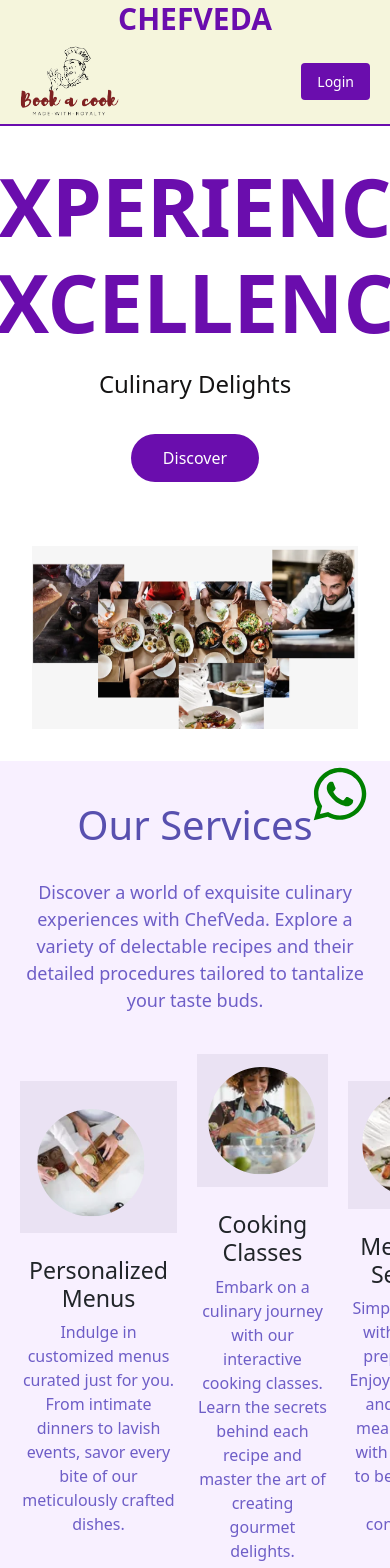
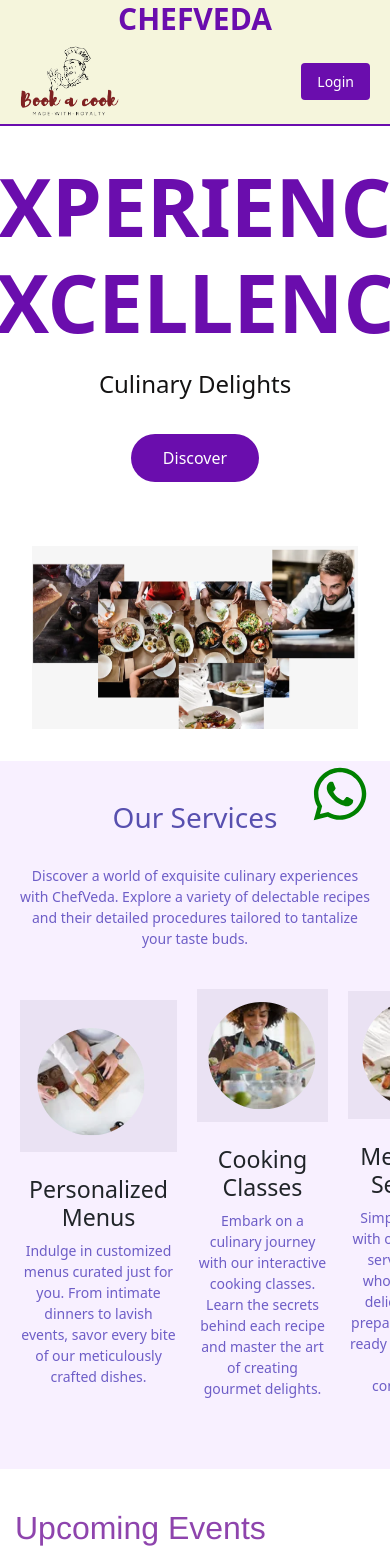
Before and after one commit to karthikeya2023/chefBookingFrontEnd, a React (Vite) app: page / in a window 390 px wide. Shown: the top 1568 px of the page. Built offline with nearby package versions, Linux system fonts and the light colour scheme; no server answers.

Commit message:
css updated

```diff
--- a/src/ViewRecipe.css
+++ b/src/ViewRecipe.css
@@ -141,3 +141,40 @@
   .add-review button:hover {
     background-color: #0056b3;
   }
+
+/* Media Queries for Responsive Design */
+@media screen and (max-width: 768px) {
+  .recipe-header {
+      flex-direction: column;
+  }
+
+  .recipe-image img {
+      height: auto;
+  }
+
+  .recipe-body {
+      flex-direction: column;
+  }
+
+  .ingredients, .instructions {
+      margin-top: 30px;
+  }
+}
+
+@media screen and (max-width: 480px) {
+  .dish-name {
+      font-size: 20px;
+  }
+
+  .dish-title {
+      font-size: 22px;
+  }
+
+  .info-item p {
+      font-size: 14px;
+  }
+
+  .info-item div {
+      font-size: 16px;
+  }
+}
--- a/src/services.css
+++ b/src/services.css
@@ -113,13 +113,54 @@
 
 /* Responsive adjustments */
 @media (max-width: 768px) {
+  .services-heading {
+      font-size: 32px;
+  }
+
+  .services-description {
+      font-size: 16px;
+  }
+
+  .service-card {
+      flex: 1 1 100%;
+      max-width: none;
+  }
+
+  .upcoming-events-heading {
+      font-size: 36px;
+  }
+
   .events-grid {
-    grid-template-columns: repeat(2, 1fr);
+      grid-template-columns: repeat(2, 1fr);
   }
 }
 
 @media (max-width: 480px) {
+  .services-heading {
+      font-size: 28px;
+  }
+
+  .services-description {
+      font-size: 14px;
+  }
+
+  .service-title {
+      font-size: 20px;
+  }
+
+  .service-description {
+      font-size: 14px;
+  }
+
+  .upcoming-events-heading {
+      font-size: 32px;
+  }
+
   .events-grid {
-    grid-template-columns: 1fr 1fr;
+      grid-template-columns: 1fr;
+  }
+
+  .event-title {
+      font-size: 16px;
   }
 }
```
Also changed, not shown: src/UserProfile.css (+24 -0 lines).
